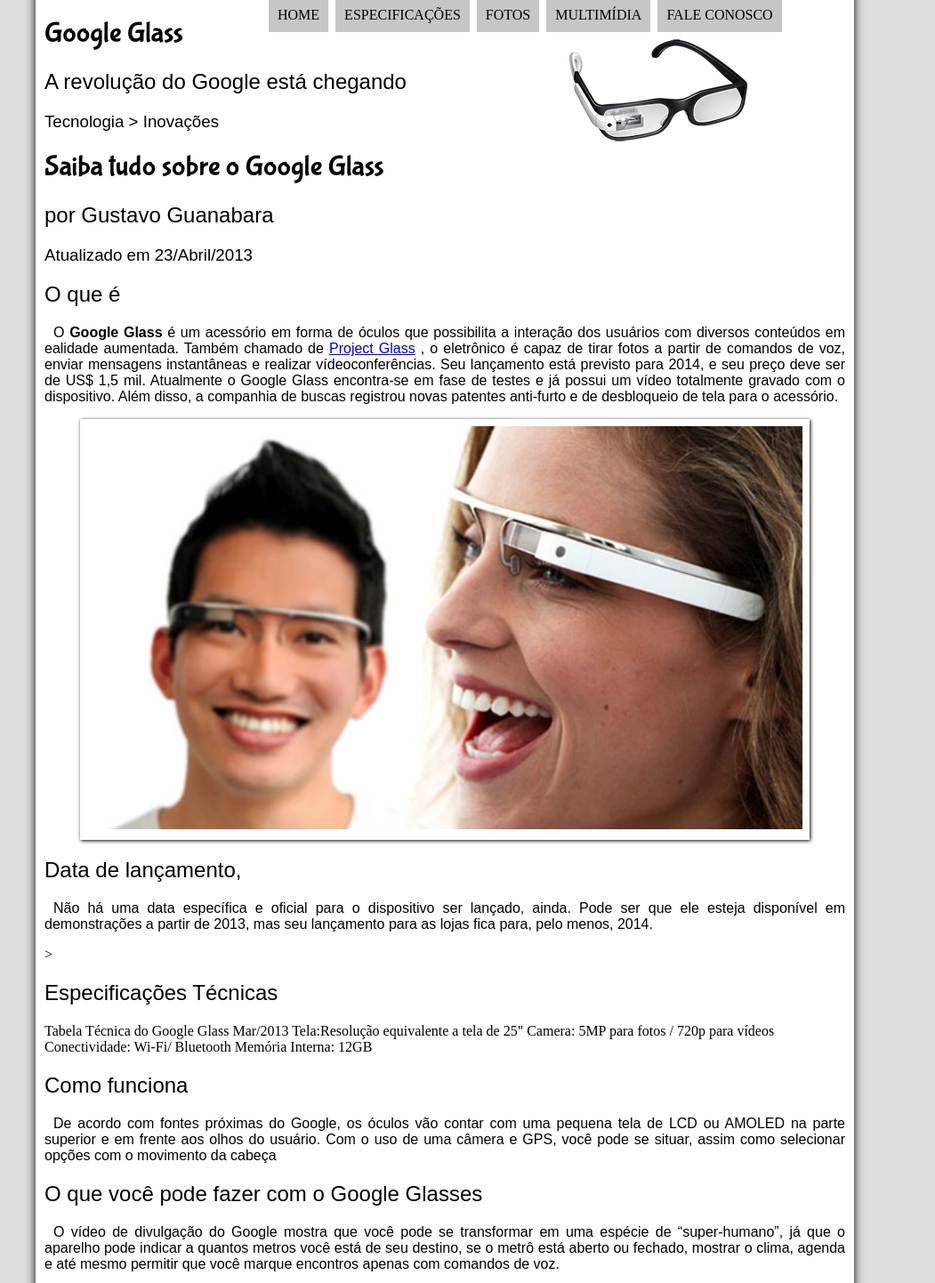
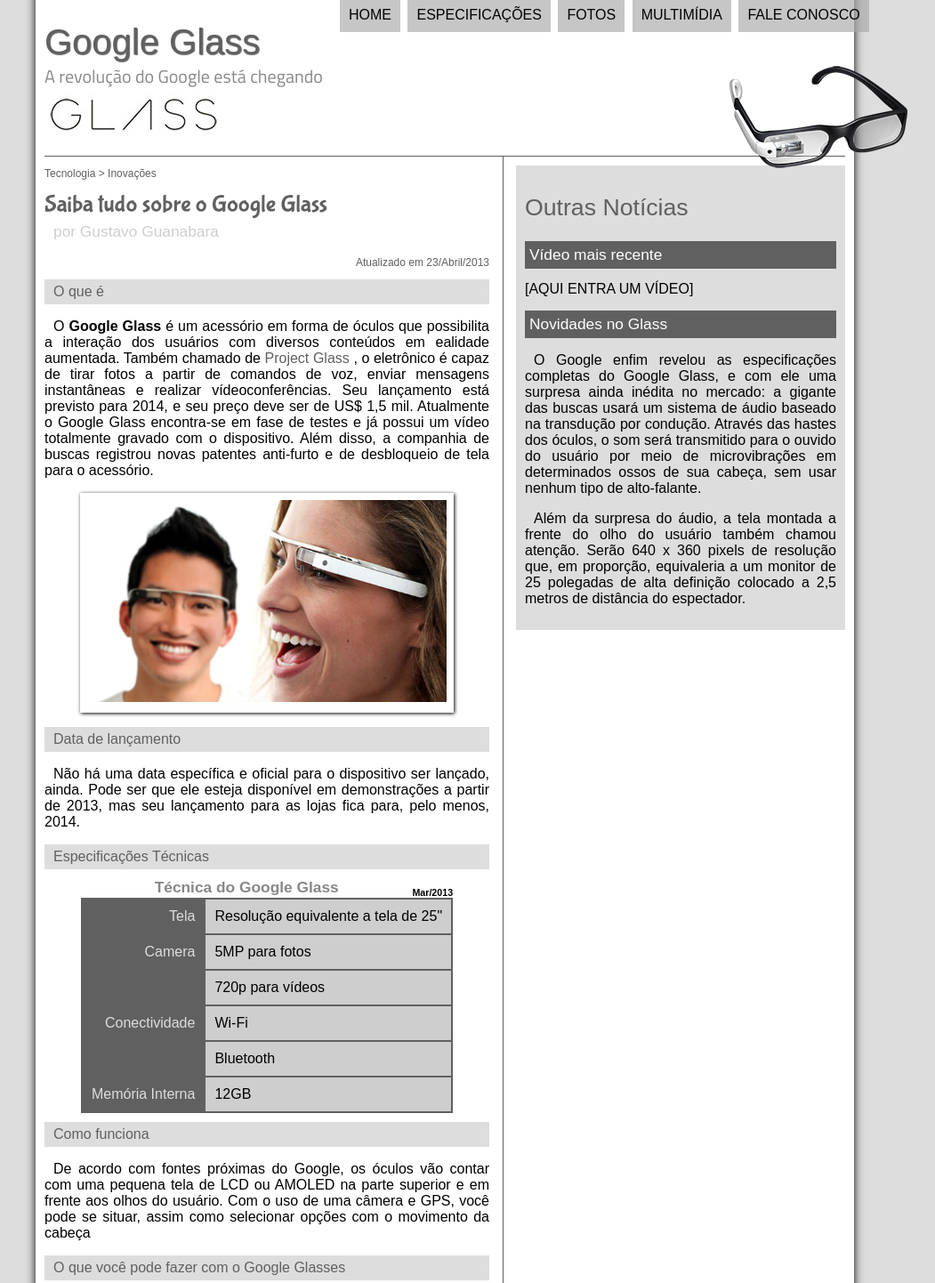
Before and after one commit to wasdtech/googlesite, a plain HTML site: page index.html in a window 1280 px wide. Shown: the top 1442 px of the page at 89% size, without its empty margins (140-1191 px from the left). Drawn offline with Linux system fonts and the light colour scheme.

Commit message:
Aulas 15 a 21 do curso

```diff
--- a/_css/estilo.css
+++ b/_css/estilo.css
@@ -1,5 +1,6 @@
 @charset "UTF-8";
 @import url('https://fonts.googleapis.com/css2?family=Bubblegum+Sans&display=swap');
+@import url('https://fonts.googleapis.com/css2?family=Titillium+Web&display=swap');
 
 /* textos*/
 h1{
@@ -9,15 +10,16 @@
 }
 
 h2, h3{
-
     font-family: sans-serif;
     font-weight: 300;
 
 }
 
 body{
-    background-color:#dddddd;
+    font-family:arial, sans-serif;
+     background-color:#dddddd;
     color: rgba(0,0,0,1);
+
 }
 
 div#interface{
@@ -37,17 +39,50 @@
     text-indent: 10px;
 }
 
+a {
+color:#606060;
+text-decoration:none;
+
+}
+
+a:hover{
+    text-decoration: underline;
+
+}
+
 header#cabecalho img#icone{
     position:absolute;
-    left: 780px;
-    top: 40px;
+    left: 960px;
+    top: 70px;
 
 }
 
 header#cabecalho{
-
+    border-bottom: 1px #606060 solid;
+    height: 150px;
+    background: url("../_imagens/glass-logo-peq.jpg")no-repeat 0px 80px;
 
 }
+
+header#cabecalho h1{
+font-family: Arial, sans-serif;
+font-size: 30pt;
+color: #606060;
+text-shadow: 1px 1px 1px rgba(0,0,0,.6);
+padding:0px;
+margin-bottom: 0px ;
+
+}
+
+header#cabecalho h2{
+    font-family: 'Titillium Web', sans-serif;
+    color: #888888;
+    font-size:15pt;
+    padding:0px;
+    margin-top: 0px;
+
+}
+
 
 /* Fomartação de imagens com legendas */
 
@@ -61,6 +96,7 @@
 .foto-legenda img{
     height: 100%;
     width: 100%;
+
 }
 
 .foto-legenda figcaption{
@@ -82,19 +118,21 @@
 
 }
 
+/*=============================*/
+
 /*Formtação do menu*/
 
 nav#menu{
     display:block;
 
 }
+
 nav#menu ul{
-
     list-style: none;
     text-transform: uppercase;
     position: absolute;
     top: -20px;
-    left: 400px;
+    left: 480px;
 
 }
 
@@ -114,8 +152,6 @@
 nav#menu  li:hover{
     background-color: #606060;
 
-
-
 }
 
 nav#menu  h1{
@@ -124,14 +160,146 @@
 }
 
 nav#menu a{
-
     color:black;
     text-decoration: none;
 
 }
 
 nav#menu a:hover{
-
     color:white;
     text-decoration:underline;
 }
+/*===============================*/
+
+/* Formatação do corpo */
+section#corpo {
+
+    display: block;
+    width: 500px;
+    float: left;
+    border-right: 1px solid #606060;
+    padding-right: 15px;
+
+}
+
+article#noticia-principal h2 {
+    font-size: 12pt;
+    color: #606060;
+    background-color: #dddddd;
+    padding: 5px 0px 5px 10px;
+    margin: 10px 0 10px 0;
+
+
+}
+
+header#cabecalho-artigo h1{
+    font-size: 20pt;
+    color: #606060;
+    margin-bottom: 0px;
+    margin-top: 0px;
+
+}
+
+header#cabecalho-artigo h2{
+    font-size: 13pt;
+    color: #cecece;
+    background-color: #ffffff ;
+    margin: 0px;
+}
+
+header#cabecalho-artigo h3{
+    font-size: 12px;
+    color: #606060;
+
+}
+
+.direita {
+    text-align:right;
+
+}
+table#tabelaspec {
+
+    border: 1px solid #606060;
+    border-spacing: 0px;
+    margin-left: auto;
+    margin-right: auto;
+}
+
+table#tabelaspec td{
+
+    border: 1px solid #606060;
+    padding: 10px;
+    vertical-align: top;
+}
+
+table#tabelaspec td.ce{
+    text-align:right;
+    color: #dddddd;
+    background-color: #606060;
+    vertical-align: top;
+    font-size: bold;
+}
+
+table#tabelaspec td.cd{
+    text-align: left;
+    background-color: #cecece;
+}
+
+table#tabelaspec caption{
+    color: #888888;
+    font-size: 13pt ;
+    font-weight: bolder;
+
+}
+
+table#tabelaspec caption span{
+
+display: block;
+float: right;
+color: #000000 ;
+font-size: 8pt;
+margin-top: 10px;
+
+}
+
+/*=======================================*/
+
+aside#lateral{
+
+    display:block;
+    width: 350px;
+    float: right;
+    background-color:#dddddd;
+    padding:10px;
+    margin-top: 10px;
+    box-shadow: 2px 2px 2px rbga(0,0,0,.5);
+
+}
+
+aside#lateral h1{
+    font-family:'Titillium', sans-serif;
+    font-size: 20pt;
+    color: #606060;
+
+}
+
+aside#lateral h2{
+    background-color:#606060;
+    font-size: 13pt;
+    color:#ffffff;
+    padding: 5px;
+
+}
+
+footer#rodape {
+    clear: both;
+    border-top: 1px solid #606060;
+
+}
+
+footer#rodape p{
+
+    text-align: center;
+
+
+}
--- a/index.html
+++ b/index.html
@@ -32,26 +32,37 @@
                 </ul>
             </nav>
         </header>
+
+        <section id="corpo">
+            <article id="noticia-principal">
+                <header id="cabecalho-artigo">
                     <hgroup>
                         <h3>Tecnologia > Inovações</h3>
                         <h1>Saiba tudo sobre o Google Glass</h1>
                         <h2>por Gustavo Guanabara</h2>
-            <h3>Atualizado em 23/Abril/2013</h3>
+                        <h3 class="direita">Atualizado em 23/Abril/2013</h3>
                     </hgroup>
+                </header>
                 <h2>O que é</h2>
 
                 <p>O <b>Google Glass </b> é um acessório em forma de óculos que possibilita a interação dos usuários com
                     diversos
                     conteúdos
-            em ealidade aumentada. Também chamado de <a href="https://www.google.com/glass/start/" target="_blank" >Project Glass</a> , o eletrônico é capaz de tirar fotos a partir
+                    em ealidade aumentada. Também chamado de <a href="https://www.google.com/glass/start/"
+                        target="_blank">Project Glass</a> , o eletrônico é capaz de tirar fotos a partir
                     de
                     comandos
-            de voz, enviar mensagens instantâneas e realizar vídeo&shy;conferências. Seu lançamento está previsto para
+                    de voz, enviar mensagens instantâneas e realizar vídeo&shy;conferências. Seu lançamento está
+                    previsto
+                    para
                     2014,
                     e seu
-            preço deve ser de US$ 1,5 mil. Atualmente o Google Glass encontra-se em fase de testes e já possui um vídeo
+                    preço deve ser de US$ 1,5 mil. Atualmente o Google Glass encontra-se em fase de testes e já possui
+                    um
+                    vídeo
                     totalmente
-            gravado com o dispositivo. Além disso, a companhia de buscas registrou novas patentes anti-furto e de
+                    gravado com o dispositivo. Além disso, a companhia de buscas registrou novas patentes anti-furto e
+                    de
                     desbloqueio de tela para o acessório.</p>
 
                 <figure class="foto-legenda">
@@ -62,59 +73,94 @@
                     </figcaption>
                 </figure>
 
-        <h2>Data de lançamento,</h2>
+                <h2>Data de lançamento</h2>
                 <p>Não há uma data específica e oficial para o dispositivo ser lançado, ainda. Pode ser que ele esteja
                     disponível
                     em
-            demonstrações a partir de 2013, mas seu lançamento para as lojas fica para, pelo menos, 2014.</p>>
+                    demonstrações a partir de 2013, mas seu lançamento para as lojas fica para, pelo menos, 2014.</p>
 
                 <h2>Especificações Técnicas</h2>
-        Tabela Técnica do Google Glass Mar/2013
+                <table id="tabelaspec">
+                    <caption> Técnica do Google Glass <span>Mar/2013</span></caption>
 
-        Tela:Resolução equivalente a tela de 25"
-        Camera: 5MP para fotos / 720p para vídeos
-        Conectividade: Wi-Fi/ Bluetooth
-        Memória Interna: 12GB
-
+                    <tr>
+                        <td class="ce">Tela</td>
+                        <td class="cd">Resolução equivalente a tela de 25"</td>
+                    </tr>
+                    <tr>
+                        <td rowspan="2" class="ce">Camera</td>
+                        <td class="cd">5MP para fotos </td>
+                    </tr>
+                    <tr>
+                        <td class="cd">720p para vídeos</td>
+                    </tr>
+                    <tr>
+                        <td rowspan="2" class="ce">Conectividade</td>
+                        <td class="cd"> Wi-Fi</td>
+                    </tr>
+                    <tr>
+                        <td class="cd"> Bluetooth</td>
+                    </tr>
+                    <tr>
+                        <td class="ce">Memória Interna</td>
+                        <td class="cd">12GB</td>
+                    </tr>
+                </table>
                 <h2>Como funciona</h2>
-        <p>De acordo com fontes próximas do Google, os óculos vão contar com uma pequena tela de LCD ou AMOLED na parte
-            superior e em frente aos olhos do usuário. Com o uso de uma câmera e GPS, você pode se situar, assim como
+                <p>De acordo com fontes próximas do Google, os óculos vão contar com uma pequena tela de LCD ou AMOLED
+                    na
+                    parte
+                    superior e em frente aos olhos do usuário. Com o uso de uma câmera e GPS, você pode se situar, assim
+                    como
                     selecionar
                     opções com o movimento da cabeça</p>
 
                 <h2>O que você pode fazer com o Google Glasses</h2>
-        <p>O vídeo de divulgação do Google mostra que você pode se transformar em uma espécie de “super-humano”, já que
+                <p>O vídeo de divulgação do Google mostra que você pode se transformar em uma espécie de “super-humano”,
+                    já
+                    que
                     o
-            aparelho pode indicar a quantos metros você está de seu destino, se o metrô está aberto ou fechado, mostrar
+                    aparelho pode indicar a quantos metros você está de seu destino, se o metrô está aberto ou fechado,
+                    mostrar
                     o
                     clima,
                     agenda e até mesmo permitir que você marque encontros apenas com comandos de voz.</p>
 
                 [AQUI ENTRA UM VÍDEO]
+            </article>
+        </section>
 
+        <aside id="lateral">
             <h1>Outras Notícias</h1>
             <h2> Vídeo mais recente</h2>
 
             [AQUI ENTRA UM VÍDEO]
 
-        <h2>Novidades no Glass
-    </div>
-    <p>O Google enfim revelou as especificações completas do Google Glass, e com ele uma surpresa ainda inédita no
+            <h2>Novidades no Glass</h2>
+            <p>O Google enfim revelou as especificações completas do Google Glass, e com ele uma surpresa ainda inédita
+                no
                 mercado:
-        a gigante das buscas usará um sistema de áudio baseado na transdução por condução. Através das hastes dos
+                a gigante das buscas usará um sistema de áudio baseado na transdução por condução. Através das hastes
+                dos
                 óculos, o
-        som será transmitido para o ouvido do usuário por meio de microvibrações em determinados ossos de sua cabeça,
+                som será transmitido para o ouvido do usuário por meio de microvibrações em determinados ossos de sua
+                cabeça,
                 sem
                 usar nenhum tipo de alto-falante.</p>
 
-    <p>Além da surpresa do áudio, a tela montada a frente do olho do usuário também chamou atenção. Serão 640 x 360
+            <p>Além da surpresa do áudio, a tela montada a frente do olho do usuário também chamou atenção. Serão 640 x
+                360
                 pixels
-        de resolução que, em proporção, equivaleria a um monitor de 25 polegadas de alta definição colocado a 2,5 metros
+                de resolução que, em proporção, equivaleria a um monitor de 25 polegadas de alta definição colocado a
+                2,5 metros
                 de
                 distância do espectador.</p>
+        </aside>
 
-    <p>Copyright <sup>&copy;</sup> 2013 - by Gustavo Guanabara
+        <footer id="rodape">
+            <p>Copyright <sup>&copy;</sup> 2013 - by Gustavo Guanabara<br />
                 Facebook | Twitter</p>
+        </footer>
     </div>
 </body>
 
```
Lines whose indentation alone changed are shown as unchanged.
